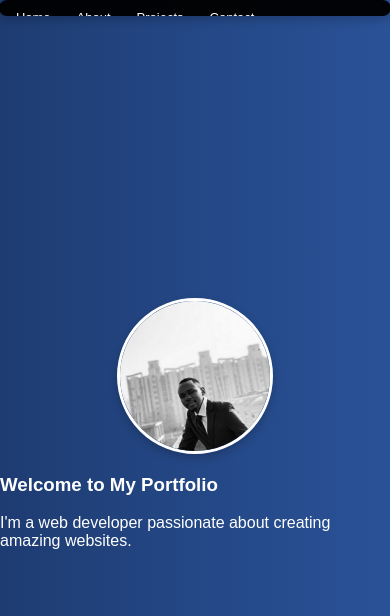
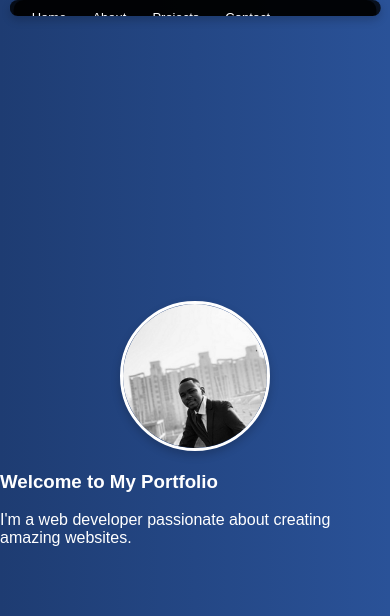
Before and after one commit to covenantmuriwo/my-portfolio, a website: page public/index.html in a window 390 px wide. Shown: the top 616 px of the page. Drawn offline with Linux system fonts and the light colour scheme.

Commit message:
Updated navigation fixes

```diff
--- a/public/css/styles.css
+++ b/public/css/styles.css
@@ -1,10 +1,18 @@
+/* Ensure consistent base */
+* {
+    box-sizing: border-box;
+}
+
 body {
     font-family: Arial, sans-serif;
     margin: 0;
     padding: 0;
-    background-color: #f4f4f4;
     background: linear-gradient(to right, #1e3c72, #2a5298);
     color: white;
+    display: flex;
+    justify-content: center;
+    align-items: center;
+    min-height: 100vh;
 }
 
 /* Content */
@@ -14,8 +22,7 @@ body {
     margin: 50px auto;
 }
 
-
-/* Navigation Bar */
+/* Navigation Bar — FIXED FOR MOBILE HORIZONTAL */
 nav {
     position: fixed;
     top: 0;
@@ -31,6 +38,9 @@ nav {
     -webkit-overflow-scrolling: touch;
     scrollbar-width: none;
     white-space: nowrap;
+    z-index: 1000;
+    width: fit-content;
+    max-width: 95vw;
 }
 
 nav::-webkit-scrollbar {
@@ -58,14 +68,20 @@ nav ul li a {
     padding: 10px 15px;
     transition: 0.3s;
     white-space: nowrap;
+    border-radius: 5px;
 }
 
-/* Responsive Fix – Keep Horizontal on Mobile */
+nav ul li a:hover {
+    background: rgba(255, 255, 255, 0.3);
+}
+
+/* Mobile: Reduce spacing to fit all items */
 @media (max-width: 768px) {
     nav {
-        width: 95%;
         padding: 10px 10px;
         gap: 10px;
+        width: 95%;
+        max-width: 95vw;
     }
 
     nav ul li {
@@ -80,9 +96,9 @@ nav ul li a {
 
 @media (max-width: 480px) {
     nav {
-        width: 98%;
         padding: 8px 5px;
         gap: 5px;
+        width: 98%;
     }
 
     nav ul li {
@@ -110,19 +126,6 @@ nav ul li a {
 h1,
 p {
     animation: fadeIn 1s ease-in-out;
-}
-
-/* General page styles */
-body {
-    font-family: Arial, sans-serif;
-    margin: 0;
-    padding: 0;
-    display: flex;
-    justify-content: center;
-    align-items: center;
-    height: 100vh;
-    background: linear-gradient(to right, #1e3c72, #2a5298);
-    color: white;
 }
 
 /* Contact Section */
@@ -188,7 +191,7 @@ body {
     background: #ff1e00;
 }
 
-/* Mobile */
+/* Mobile form */
 @media (max-width: 600px) {
     .contact-form {
         width: 90%;
```
